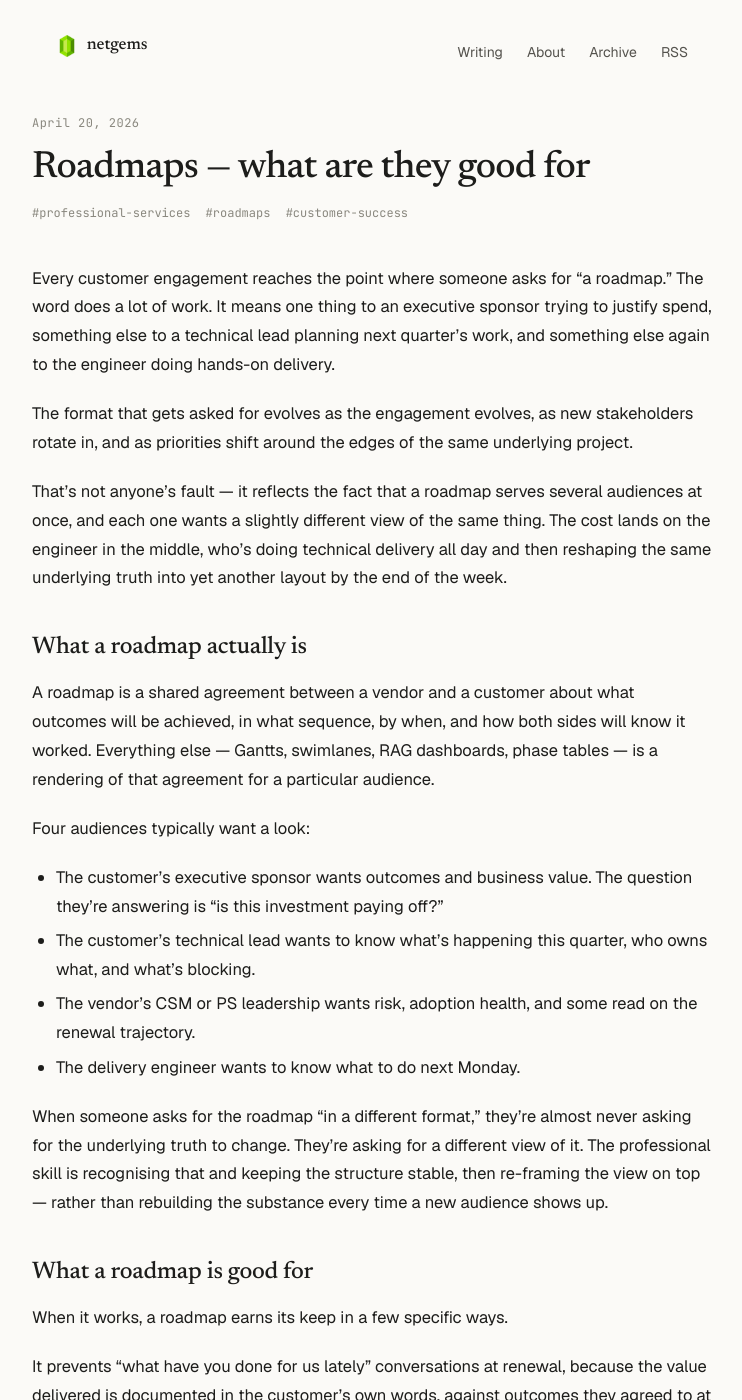
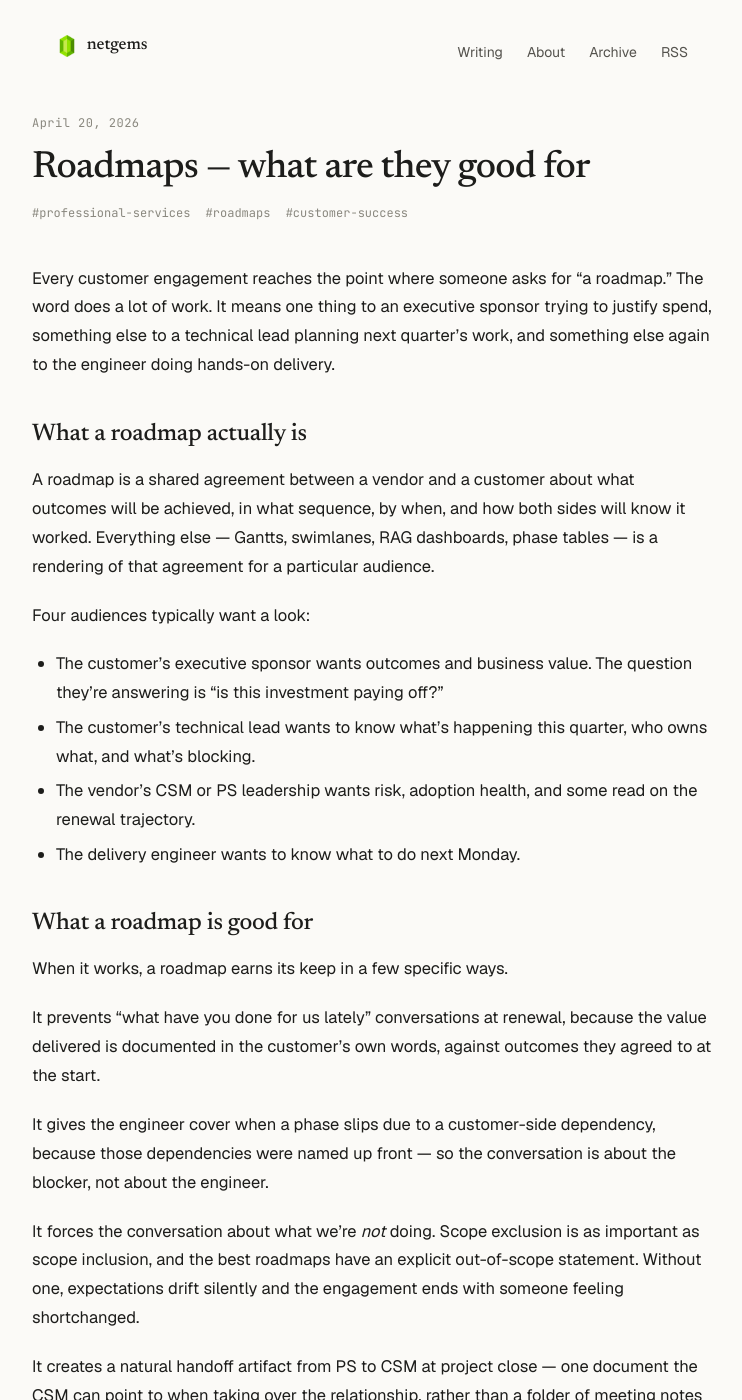
Before and after one commit to amarinjs/sitio, a Jekyll site: the page built from _posts/2026-04-20-roadmaps-what-are-they-good-for.md, in a window 1280 px wide and 1400 px high. Shown: the whole window, without its empty margins (268-1010 px from the left). Built offline with Jekyll 4.4.1, drawn with Linux system fonts in a browser that asks for light colours; some of the changed text lies outside the part shown.

Commit message:
Tighten roadmaps post
- Cut two paragraphs from the intro — the core framing lands in
  the first paragraph, the rest was scaffolding
- Drop the "different view of the same truth" paragraph from
  "What a roadmap actually is" — it's said better in the closing
- Rewrite the closing thought: shorter, drops the "political
  artifact" framing, replaces "underlying truth" with "actions
  and outcomes"

Co-Authored-By: Claude Opus 4.7 (1M context) <noreply@anthropic.com>

```diff
--- a/_posts/2026-04-20-roadmaps-what-are-they-good-for.md
+++ b/_posts/2026-04-20-roadmaps-what-are-they-good-for.md
@@ -5,10 +5,6 @@ excerpt_summary: "Why roadmap formats keep changing, what a roadmap actually is
 ---
 
  Every customer engagement reaches the point where someone asks for "a roadmap." The word does a lot of work. It means one thing to an executive sponsor  trying to justify spend, something else to a technical lead planning next quarter's work, and something else again to the engineer doing hands-on delivery.
-
- The format that gets asked for evolves as the engagement evolves, as new stakeholders rotate in, and as priorities shift around the edges of the same underlying project.
-
- That's not anyone's fault — it reflects the fact that a roadmap serves several audiences at once, and each one wants a slightly different view of the same thing. The cost lands on the engineer in the middle, who's doing technical delivery all day and then reshaping the same underlying truth into yet another layout by the end of the week.
 
 ## What a roadmap actually is
 
@@ -20,8 +16,6 @@ Four audiences typically want a look:
 - The customer's technical lead wants to know what's happening this quarter, who owns what, and what's blocking.
 - The vendor's CSM or PS leadership wants risk, adoption health, and some read on the renewal trajectory.
 - The delivery engineer wants to know what to do next Monday.
-
-When someone asks for the roadmap "in a different format," they're almost never asking for the underlying truth to change. They're asking for a different view of it. The professional skill is recognising that and keeping the structure stable, then re-framing the view on top — rather than rebuilding the substance every time a new audience shows up.
 
 ## What a roadmap is good for
 
@@ -69,4 +63,4 @@ I built a fillable HTML template that captures this structure. Click any field t
 
 ## Closing thought
 
-The reason roadmap formats keep evolving isn't a flaw in the process. It reflects that a roadmap is a political artifact as much as a planning one. Different audiences need different framings of the same underlying truth, and the framing that worked last quarter won't always be the framing that works this quarter. The engineer who understands this stops re-doing the work every time the framing shifts, and instead keeps the underlying structure stable and re-frames the view on top. That's the skill.
+Different audiences need different framings of the same actions and outcomes, and the framing that worked last quarter won't always be the framing that works this quarter. The engineer who understands this stops re-doing the work every time the framing shifts, and instead keeps the underlying structure stable and re-frames the view on top.
```
